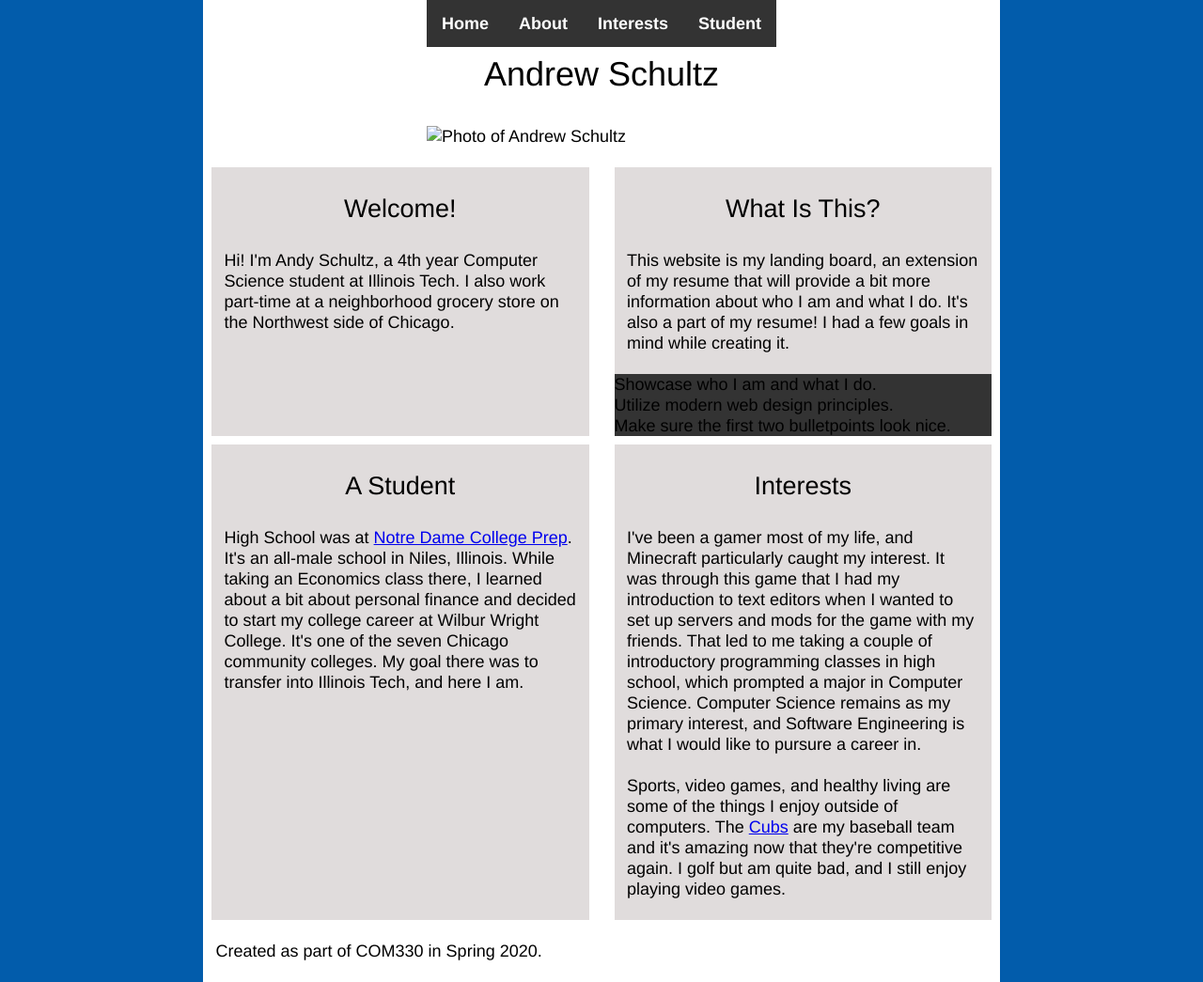
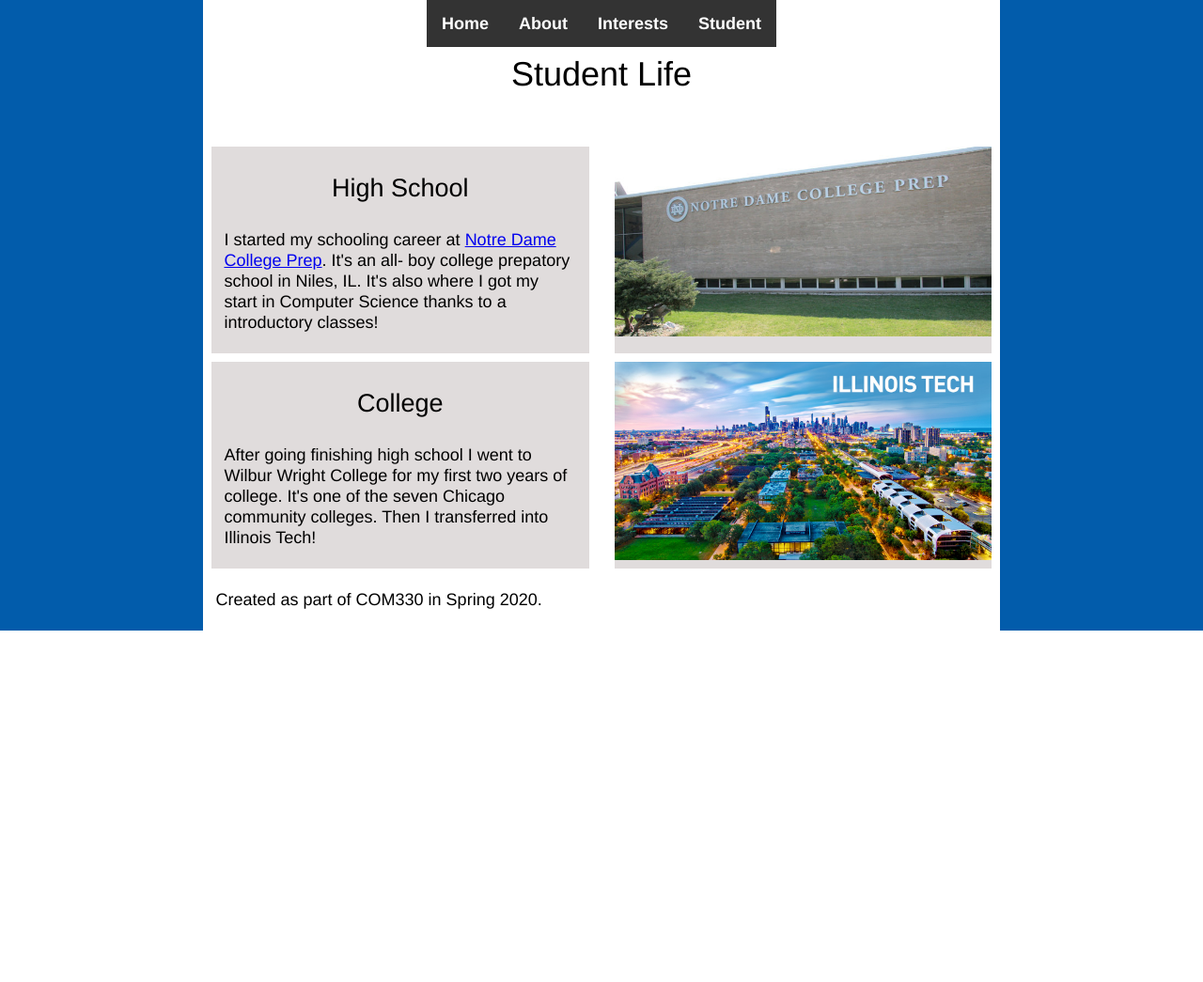
Before and after one commit to aschultz98/com330_project3, a plain HTML site: page student/student.html in a window 1280 px wide. Shown: the whole page at 94% size. After the commit the page ends 800 px from the top, so only its background shows below. Drawn offline with Linux system fonts and the light colour scheme.

Commit message:
Add content to student page

```diff
--- a/css/screen.css
+++ b/css/screen.css
@@ -90,6 +90,12 @@
   height: auto;
 }
 
+.studentresponsive  {
+  justify-content: center;
+  max-width: 100%;
+  height: auto;
+}
+
 
 /* Typical bold and italic styles */
 b,
@@ -145,6 +151,8 @@
   .responsive {
     width: 350px;
   }
+
+
 }
 
 @media screen and (max-width: 500px)  {
--- a/student/student.html
+++ b/student/student.html
@@ -18,11 +18,65 @@
         <li><a href="">Student</a></li>
       </ul>
     </nav>
-    <h1>Andrew Schultz</h1>
-    <img src="media/img/selfpotrait.jpg" alt="Photo of Andrew Schultz" class="responsive"/>
+    <h1>Student Life</h1>
   </header>
 
   <main id="content">
+    <section id="about">
+      <h2>High School</h2>
+      <p>
+        I started my schooling career at <a href="https://www.nddons.org/s/1034/16/start.aspx">Notre Dame College Prep</a>.  It's an all-
+        boy college prepatory school in Niles, IL.  It's also where I got my
+        start in Computer Science thanks to a introductory classes!
+      </p>
+    </section>
+
+    <section id="why">
+      <img src="../media/img/nd.jpg" class="studentresponsive">
+      <!--<h2>What Is This?</h2>
+      <p>
+        This website is my landing board, an extension of my resume that will
+        provide a bit more information about who I am and what I do.  It's also
+        a part of my resume!  I had a few goals in mind while creating it.
+      </p>
+      <ul>
+        <li>Showcase who I am and what I do.</li>
+        <li>Utilize modern web design principles.</li>
+        <li>Make sure the first two bulletpoints look nice.</li>
+      </ul>-->
+    </section>
+
+    <section id="student">
+      <h2>College</h2>
+      <p>
+        After going finishing high school I went to Wilbur Wright College for
+        my first two years of college.  It's one of the seven Chicago community
+        colleges.  Then I transferred into Illinois Tech!
+      </p>
+    </section>
+
+    <section id="interests">
+      <img src="../media/img/iit.jpg" class="studentresponsive">
+      <!--<h2>Interests</h2>
+      <p>
+        I've been a gamer most of my life, and Minecraft particularly caught my
+        interest.  It was through this game that I had my introduction to text
+        editors when I wanted to set up servers and mods for the game with my
+        friends.  That led to me taking a couple of introductory programming
+        classes in high school, which prompted a major in Computer Science.
+        Computer Science remains as my primary interest, and Software
+        Engineering is what I would like to pursure a career in.
+      </p>
+      <p>
+        Sports, video games, and healthy living are some of the things I enjoy
+        outside of computers.  The <a href="https://www.mlb.com/cubs">Cubs</a> are my baseball team and it's amazing now that
+        they're competitive again.  I golf but am quite bad, and I
+        still enjoy playing video games.
+      </p>-->
+    </section>
+  </main>
+
+  <!--<main id="content">
     <section id="about">
       <h2>Welcome!</h2>
       <p>
@@ -75,7 +129,7 @@
         still enjoy playing video games.
       </p>
     </section>
-  </main>
+  </main>-->
 
   <footer id="footer">
     <p>
```
Also changed, not shown: bio/bio.html (+56 -1 lines), media/img/iit.jpg (added), media/img/nd.jpg (added).
